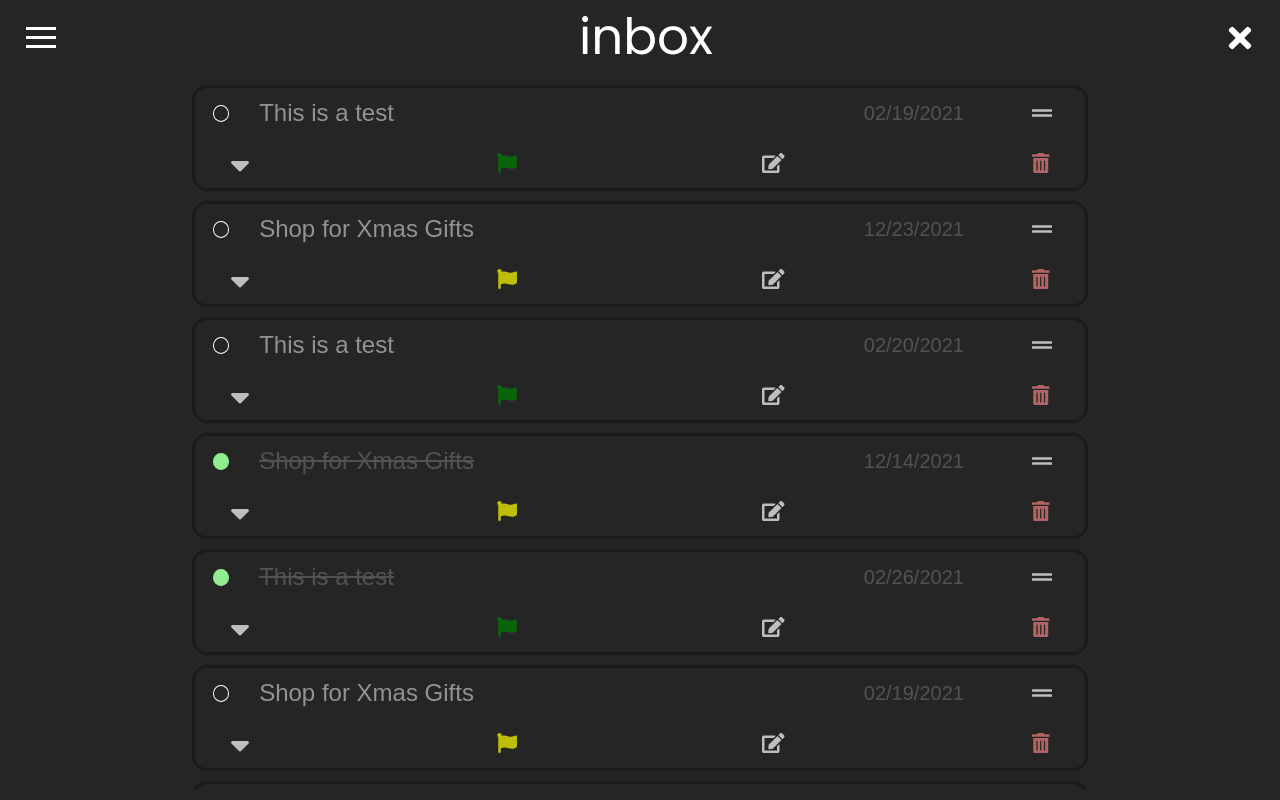
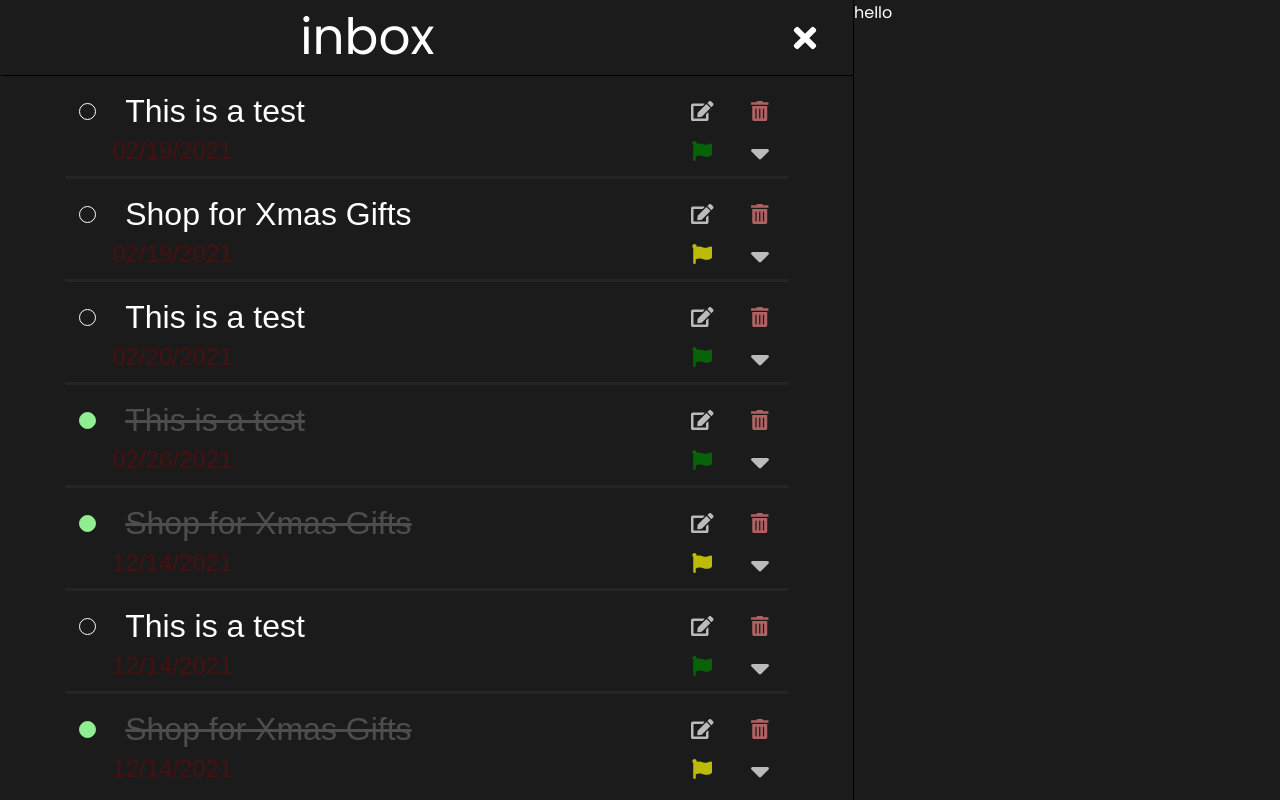
Before and after one commit to maxhannan/trunk_todo, a website built with webpack: page dist/index.html in a window 1280 px wide. Both pictures are taken after a click on the element 1240 px from the left and 37 px from the top of the page. Built offline with nearby package versions, Linux system fonts and the light colour scheme; what @shopify/draggable, vanillajs-datepicker would draw is missing.

Commit message:
style changes;

```diff
--- a/src/formControl.js
+++ b/src/formControl.js
@@ -1,7 +1,12 @@
 const formControl = ()=>{
+    const content = document.querySelector('#content')
     // build form
-
+    const formBar = document.createElement('div');
+    formBar.classList.add('formBar')
+    // formBar.classList.add('openBar')
+    formBar.innerHTML = 'hello'
     // hide and show form
+    content.appendChild(formBar)
 
     // form validation
 
@@ -9,7 +14,7 @@ const formControl = ()=>{
     // form submit
 
 }
-return{
-    form
+export{
+    formControl
 
 }
--- a/src/index.js
+++ b/src/index.js
@@ -4,6 +4,7 @@ import '../node_modules/vanillajs-datepicker/sass/datepicker.scss'
 import './tester'
 import {viewController} from './viewController'
 import {todoListMaster} from './todoList'
+import {formControl} from './formControl'
 import{sideBar} from './sidebar'
 
 
@@ -11,4 +12,5 @@ import{sideBar} from './sidebar'
 
 sideBar.sideBarBuilder();
 todoListMaster.todoListBuilder('inbox');
+formControl();
 viewController.cacheHtml();
--- a/src/style.css
+++ b/src/style.css
@@ -1,6 +1,6 @@
-
+@import url('https://fonts.googleapis.com/css2?family=Poppins:ital,wght@0,100;0,200;0,300;0,400;0,500;0,600;0,700;0,800;0,900;1,100;1,200;1,300;1,400;1,500;1,600;1,700;1,800;1,900&display=swap');
 body{
-    background-color: #252525;
+    background-color: #1b1b1b;
     font-family: 'Poppins', sans-serif;
     /* color:white; */
     /* overflow: hidden; */
@@ -20,6 +20,7 @@ body{
     opacity: 0;
     height: 100vh;
     background-color: #1b1b1b;
+    border-right: 1px solid black;
     transition: .5s ease ;
     overflow-x: hidden;
     overflow-y: scroll;
@@ -29,6 +30,7 @@ body{
     width: 20%;
     opacity: 1;
     height: 100vh;
+
 }
 .sidebarContent{
     transition: .3s all;
@@ -58,7 +60,24 @@ body{
 .sideItem:hover{
     opacity: 1;
 }
+.formBar{
+    color:white;
+    width: 0px;
+    opacity: 0;
+    height: 100vh;
+    background-color: #1b1b1b;
+    border-left: 1px solid black;
+    transition: .5s ease ;
+    overflow-x: hidden;
+    overflow-y: scroll;
 
+}
+.formBar.openBar{
+    width: 50%;
+    opacity: 1;
+    height: 100vh;
+
+}
 .menuDel{
     opacity: .3;
 }
@@ -96,12 +115,14 @@ h6{
     height: 10%;
     width: 100%;
     font-size:4vh;
+    background-color: #1b1b1b;
     color: white;
     font-size: 50px;
     display: flex;
     justify-content: space-between;
     align-items: center;
-    background-color: transparent;
+
+    border-bottom: 1px solid black;
 }
 
 .adder{
@@ -114,6 +135,8 @@ h6{
 }
 .adder.add{
     transform: rotate(135deg);
+    justify-content: flex-start;
+    margin-right: 4%;
 }
 .adder.hide{
     opacity: 0;
@@ -126,6 +149,9 @@ h6{
     cursor: pointer;
     opacity: 1;
     width: 30px;
+}
+.menuOpen.hidden{
+    display: none;
 }
 .bar1, .bar2, .bar3 {
     width: 30px;
@@ -149,6 +175,8 @@ h6{
     transform: rotate(45deg) translate(-6px, -7px);
   }
 .taskContainer{
+    margin-bottom: 5%;
+
     width: 100%;
     min-width: 400px;
     height: 100%;
@@ -167,7 +195,7 @@ h6{
     opacity:1;
     width: 100%;
     min-width: 400px;
-    height: 90%;
+    height: 100%;
     /* background-color: lightskyblue; */
     display: flex;
     flex-direction: column;
@@ -177,11 +205,9 @@ h6{
 }
 .taskHeader{
 
-    margin-left:3%;
-    margin-right:3%;
-
     width: 80%;
     text-align:center ;
+    /* transition: .5s all; */
 
 }
 .taskHeader.hidden{
@@ -200,7 +226,7 @@ ul{
     list-style-type:none;
     margin: 0px;
     padding: 0px;
-    width: 70%;
+    width: 85%;
 }
 ul:focus{
     outline: none;
@@ -210,11 +236,11 @@ li:focus{
 }
 
 li{
-    border: 3px solid #1b1b1b;
-    background-color: #252525;
-    border-radius: 15px;
+    border-bottom: 3px solid #252525;
+    background-color: #1b1b1b;
+    border-radius: 2px;
     margin-top:10px;
-    height: 100px;
+    height: 90px;
     justify-content: center;
     overflow: hidden;
 
@@ -234,15 +260,16 @@ li{
 }
 .optContainer{
     display: flex;
-    height:50px;
+    height:30px;
     align-items: center;
-    justify-content: space-between;
+    justify-content:flex-end;
 
     font-size: 2vh;
 }
 
 .contentHolder{
     height:100px;
+    margin-top: 10px;
     width: 100%;
     display: flex;
     /* background-color: green; */
@@ -250,7 +277,7 @@ li{
 .descripText{
     width: 100%;
     font-size: 2.5vh;
-    padding-left: 65px;
+    padding-left: 80px;
     color:gray;
     background-color: transparent;
     border: none;
@@ -284,40 +311,45 @@ li{
 }
 .taskText.completed{
     text-decoration: line-through;
+    opacity: .5;
     color: gray;
 }
 .taskText{
     width:100%;
-    font-size: 3vh;
+    font-size: 4vh;
     padding-left: 5%;
     background-color: transparent;
     border: none;
     font-family:'Poppins' sans-serif ;
     color: white;
-    opacity: .5;
-    transition: .2s color;
+
+    transition: .5s color;
+
 
 }
 .dueDate{
     width: 20%;
     height: 100%;
     display: flex;
+    margin-right: auto;
+    margin-left: 35px;
 }
 
 .date{
     width:100%;
-    opacity: .5;
-    font-size: 2.5vh;
+    opacity: .4;
+    font-size: 3vh;
     text-align: center;
     background-color: transparent;
     border: none;
     padding: 0px;
+
     font-family:'Poppins' sans-serif ;
     transition: .5s color;
-    color: gray;
+    color: darkred;
 }
 .opt{
-    width: 10%;
+    width: 8%;
     height: 100%;
     opacity: .7;
     font-size: 2.5vh;
@@ -352,14 +384,21 @@ li{
     .sidebar.openBar{
         width: 90vw;
     }
+    .formBar.openBar{
+        width: 90vw;
+    }
     .main.openSideBar{
         width: 10vw;
     }
     .taskText{
-        font-size: 1.8vh;
+        font-size: 2.5vh;
     }
     .date{
-        font-size: 1.8vh;
+        font-size: 2.2vh;
+    }
+    .dueDate{
+        margin-left:40px;
+
     }
     .opt{
         font-size: 2vh;
@@ -373,6 +412,7 @@ li{
     }
     .taskHeader.hidden{
         opacity:0;
+        width: 0;
     }
     .taskContainer.hidden{
         opacity:0;
--- a/src/tester.js
+++ b/src/tester.js
@@ -1,16 +1,16 @@
 import {todoList} from './todoModel'
 
-todoList.todoFactory('This is a test','Fri Feb 19 2021 00:00:00 GMT-0600 (CST)','HELLO WORLD',1,'tester');
-todoList.todoFactory('Shop for Xmas Gifts','Thu Dec 23 2021 00:00:00 GMT-0600 (CST)','HELLO WORLD',2,'tester');
+todoList.todoFactory('This is a test','Fri Feb 19 2021 00:00:00 GMT-0600 (CST)','This is a description.',1,'tester');
+todoList.todoFactory('Shop for Xmas Gifts','Thu Dec 23 2021 00:00:00 GMT-0600 (CST)','This is a description.',2,'tester');
 
-todoList.todoFactory('This is a test','Sat Feb 20 2021 00:00:00 GMT-0600 (CST)','HELLO WORLD',1,'tester');
-todoList.todoFactory('Shop for Xmas Gifts','Tue Dec 14 2021 00:00:00 GMT-0600 (CST)','HELLO WORLD',2,5);
+todoList.todoFactory('This is a test','Sat Feb 20 2021 00:00:00 GMT-0600 (CST)','This is a description.',1,'tester');
+todoList.todoFactory('Shop for Xmas Gifts','Tue Dec 14 2021 00:00:00 GMT-0600 (CST)','This is a description.',2,5);
 
-todoList.todoFactory('This is a test','Fri Feb 26 2021 00:00:00 GMT-0600 (CST)','HELLO WORLD',1,5);
-todoList.todoFactory('Shop for Xmas Gifts','Fri Feb 19 2021 00:00:00 GMT-0600 (CST)','HELLO WORLD',2,5);
+todoList.todoFactory('This is a test','Fri Feb 26 2021 00:00:00 GMT-0600 (CST)','This is a description.',1,5);
+todoList.todoFactory('Shop for Xmas Gifts','Fri Feb 19 2021 00:00:00 GMT-0600 (CST)','This is a description.',2,5);
 
-todoList.todoFactory('This is a test','Tue Dec 14 2021 00:00:00 GMT-0600 (CST)','HELLO WORLD',1,5);
-todoList.todoFactory('Shop for Xmas Gifts','Tue Dec 14 2021 00:00:00 GMT-0600 (CST)','HELLO WORLD',2,5);
+todoList.todoFactory('This is a test','Tue Dec 14 2021 00:00:00 GMT-0600 (CST)','This is a description.',1,5);
+todoList.todoFactory('Shop for Xmas Gifts','Tue Dec 14 2021 00:00:00 GMT-0600 (CST)','This is a description.',2,5);
 
 todoList.updateTodo(3,'completed',true)
 todoList.updateTodo(4,'completed',true)
--- a/src/todo.js
+++ b/src/todo.js
@@ -20,26 +20,28 @@ const todoDivFactory = (todo)=>{
                 <div class="task">
                     <input type="text" class="taskText ${todo.completed ? 'completed': ''}" value = '${todo.task}' disabled>
                 </div>
-                <div class ='dueDate'>
-                    <input type="text" class='date' id="date" value="${result}" disabled>
+                <div class="edit opt">
+                <i class="fas fa-edit"></i>
+            </div>
+
+               <div class="delBtn opt">
+                    <i class="fas fa-trash-alt"></i>
                 </div>
-                <div class="grabLines opt">
-                    <i class="fas fa-grip-lines"></i>
-                </div>
+
             </div>
+
             <div class="optContainer">
+            <div class ='dueDate'>
+            <input type="text" class='date' id="date" value="${result}" disabled>
+        </div>
+        <div class="flag opt">
+        <i style = 'color:${color};'class="fas fa-flag"></i>
+    </div>
+
                 <div class="openArrow opt">
                     <i class="fas fa-sort-down"></i>
                 </div>
-                <div class="flag opt">
-                    <i style = 'color:${color};'class="fas fa-flag"></i>
-                </div>
-                <div class="edit opt">
-                    <i class="fas fa-edit"></i>
-                </div>
-                <div class="delBtn opt">
-                    <i class="fas fa-trash-alt"></i>
-                </div>
+
             </div>
             <div class = 'contentHolder'>
                 <textarea class="descripText" cols="40" rows="5">${todo.description}</textarea>
--- a/src/todoList.js
+++ b/src/todoList.js
@@ -15,8 +15,11 @@ const todoListMaster = (()=>{
         ul.classList.add('taskList')
         newList.appendChild(ul)
         main.appendChild(newList);
+        // build new header with correct name
         headerBuilder(section);
+        // get todo section
         let todos = todoList.getArraySection(section)
+
         todos.forEach(todo =>{
             let div = todoDivFactory(todo);
             ul.appendChild(div);
@@ -30,7 +33,7 @@ const todoListMaster = (()=>{
 
             bin.addEventListener('click', handleDel)
             checker.addEventListener('mousedown', handleCheck)
-            textInp.addEventListener('change', (e)=> console.log(e.target.value))
+
             openBtn.addEventListener('mousedown', handleOpenTask)
             editBtn.addEventListener('mousedown', handleChange)
 
@@ -42,6 +45,11 @@ const todoListMaster = (()=>{
             const id = e.target.closest('li').id
             const newVal = e.detail.date
             console.log(todoList.getArrayIndex(id))
+            })
+            textInp.addEventListener('change', (e)=> {
+                const id = e.target.closest('li').id
+                const newVal = e.target.value
+                console.log(todoList.getArrayIndex(id))
             })
         })
         bindsort();
@@ -75,7 +83,7 @@ const todoListMaster = (()=>{
         target.classList.toggle('open')
       }
 
-      const handleChange = (e) =>{
+    const handleChange = (e) =>{
         const inputDiv = e.target.closest('li')
         const text = inputDiv.querySelector('.taskText')
         const date = inputDiv.querySelector('#date')
@@ -123,15 +131,6 @@ const todoListMaster = (()=>{
     }
 })()
 
-
-
-{/*
-<div class="taskContainer">
-    <ul id = 'taskList'>
-
-    </ul>
-</div>
-*/}
 export{
     todoListMaster
 }
--- a/src/todoModel.js
+++ b/src/todoModel.js
@@ -4,10 +4,14 @@ import {isWithinInterval} from 'date-fns';
 const todoList = (()=>{
     let base_id = 0;
     const todosArray =  [];
-    const getArray = () => [...todosArray];
-    const todoFactory = (task,duedate,description,priority = 1,sectionId = 0)=>{
+    const getArray = () => {
+        //sorts array by date and returns copy
+        return [...todosArray].sort((a, b) => a.duedate- b.duedate);
+    }
+
+    const todoFactory = (task,date,description,priority = 1,sectionId = 0)=>{
         // gives unique id to each object, regardless of index in list
-
+        let duedate = new Date(date);
         const id = base_id;
         base_id ++
         const getId = () => id;
--- a/src/viewController.js
+++ b/src/viewController.js
@@ -1,7 +1,9 @@
 import {todoListMaster} from './todoList'
 const viewController = (()=>{
+  // keeps track of current page
+  let currentPage = 'inbox';
   // cacheHTML
-  let taskHeader,taskContainer, sideBar, menuOpen, adder, main;
+  let taskHeader,taskContainer, sideBar, menuOpen, adder, main, formBar;
   const cacheHtml = () =>{
      taskHeader = document.querySelector('.taskHeader')
      taskContainer = document.querySelector('.taskContainer')
@@ -9,6 +11,7 @@ const viewController = (()=>{
      main = document.querySelector('.main')
      menuOpen = document.querySelector('.menuOpen')
      adder = document.querySelector('.adder')
+     formBar = document.querySelector('.formBar')
   }
 
   // sleep function
@@ -20,6 +23,8 @@ const viewController = (()=>{
     // Hide Adder
     adder.classList.remove('add')
     adder.classList.toggle('hide')
+    formBar.classList.remove('openBar')
+
     //Open Menu
     menuOpen.classList.toggle("change")
     sideBar.classList.toggle('openBar');
@@ -29,35 +34,40 @@ const viewController = (()=>{
   }
 
   const handleAdd = ()=>{
+    // alert(currentPage)
     // Animate adder
     adder.classList.toggle('add');
     // Make sure menu is closed
     menuOpen.classList.remove("change")
+    menuOpen.classList.toggle("hidden")
+
     sideBar.classList.remove('openBar')
-    main.classList.remove('openSideBar')
-    taskContainer.classList.remove('hidden')
-    taskHeader.classList.remove('hidden')
+
+
+    formBar.classList.toggle('openBar')
+    main.classList.toggle('openSideBar')
+    taskContainer.classList.toggle('hidden')
+    taskHeader.classList.toggle('hidden')
+
   }
 
   const handlePageChange = (e) =>{
+    currentPage = e.target.closest('div').id
     todoListMaster.todoListBuilder(e.target.closest('div').id);
-    taskHeader = document.querySelector('.taskHeader')
-    taskContainer = document.querySelector('.taskContainer')
-    menuOpen = document.querySelector('.menuOpen')
-    adder = document.querySelector('.adder')
+    cacheHtml();
     menuOpen.classList.add("change")
     taskContainer.classList.add('hidden')
     taskHeader.classList.add('hidden')
     adder.classList.toggle('hide')
     handleMenuOpen();
-
   }
 
   return{
     cacheHtml,
     handleAdd,
     handleMenuOpen,
-    handlePageChange
+    handlePageChange,
+    currentPage
   }
 })();
 
```
Also changed, not shown: dist/index.html, 1 other file.
